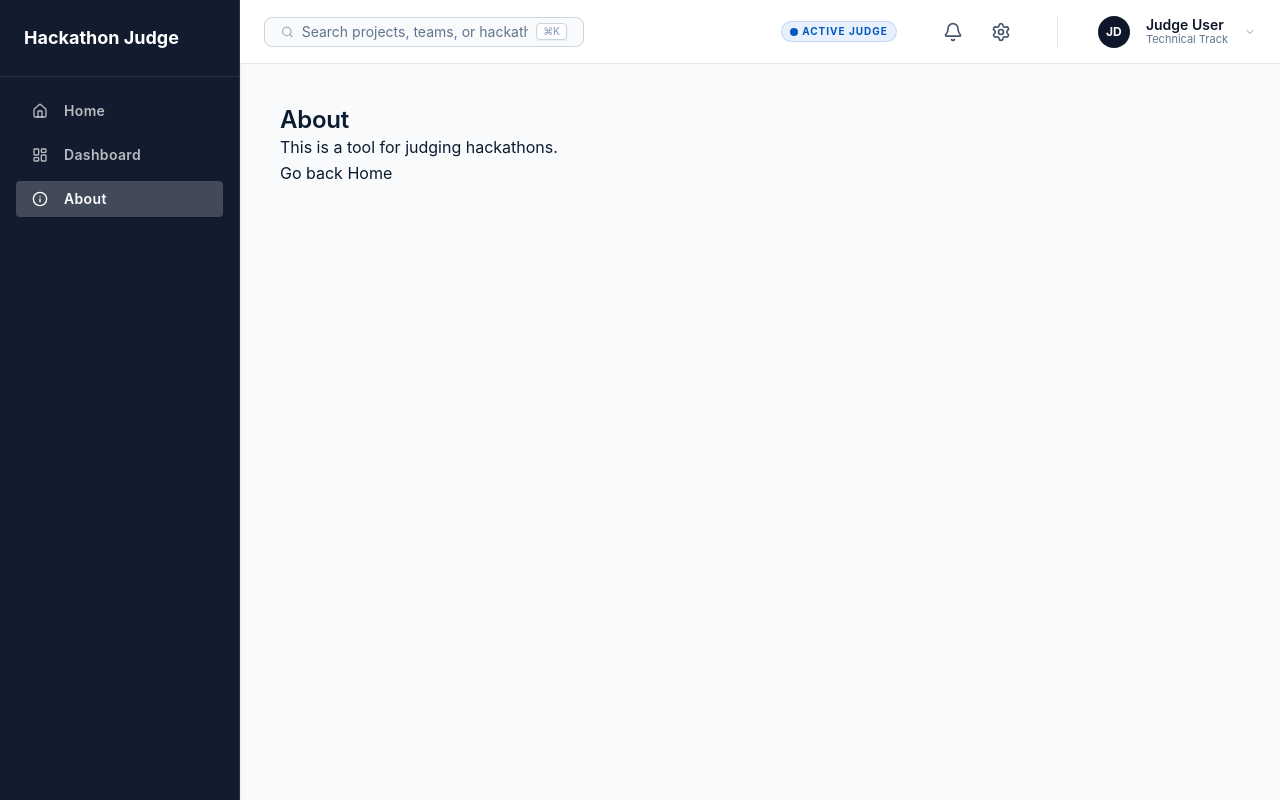
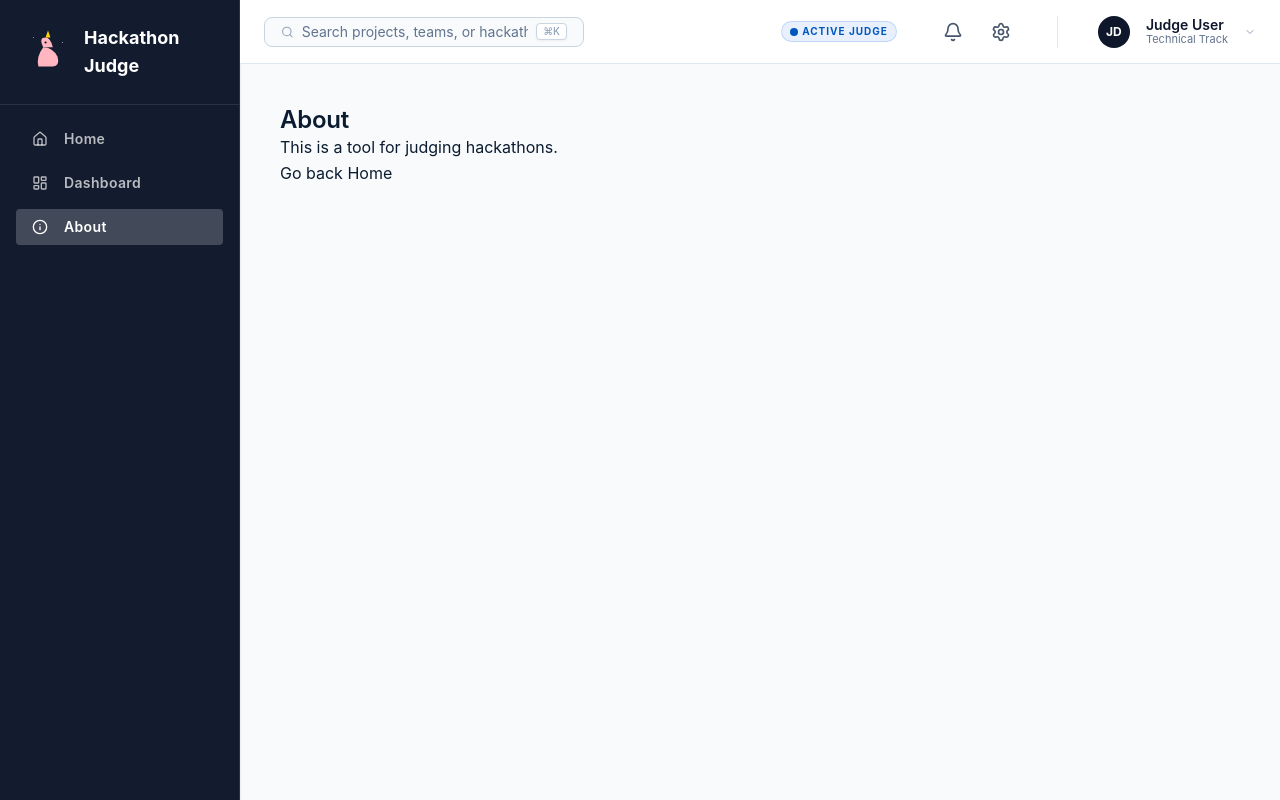
Before and after one commit to moficodes/hackathon-judge, a React (Vite) app in the folder frontend/: page /about in a window 1280 px wide. Built offline with nearby package versions, Linux system fonts and the light colour scheme.

Commit message:
feat: add unicorn mascot to frontend

```diff
--- a/frontend/src/components/Sidebar.tsx
+++ b/frontend/src/components/Sidebar.tsx
@@ -1,5 +1,6 @@
 import { NavLink } from 'react-router-dom';
 import { Home, LayoutDashboard, Info } from 'lucide-react';
+import UnicornMascot from './UnicornMascot';
 
 const navItems = [
   { name: 'Home', path: '/', icon: Home },
@@ -10,8 +11,8 @@ const navItems = [
 export default function Sidebar() {
   return (
     <aside className="hidden md:flex bg-primary text-white border-r border-white/10 shadow-sm z-10 flex-col w-[240px]">
-      <div className="p-lg font-bold text-lg border-b border-white/10">
-        Hackathon Judge
+      <div className="p-lg border-b border-white/10">
+        <UnicornMascot />
       </div>
       <nav className="flex-1 p-md">
         <ul className="flex flex-col gap-sm">
--- /dev/null
+++ b/frontend/src/components/UnicornMascot.tsx
@@ -0,0 +1,24 @@
+import { useState } from 'react';
+import calmUnicorn from '../assets/unicorn_calm.svg';
+import neighUnicorn from '../assets/unicorn_neigh.svg';
+
+export default function UnicornMascot() {
+  const [isNeighing, setIsNeighing] = useState(false);
+
+  return (
+    <div
+      className="flex items-center gap-3 cursor-pointer group"
+      onClick={() => setIsNeighing(!isNeighing)}
+      title="Click me!"
+    >
+      <img
+        src={isNeighing ? neighUnicorn : calmUnicorn}
+        alt="Friendly Unicorn Mascot"
+        className="w-12 h-12 transition-transform group-hover:scale-110"
+      />
+      <span className="font-bold text-lg select-none">
+        Hackathon Judge
+      </span>
+    </div>
+  );
+}
```
Also changed, not shown: frontend/src/assets/unicorn_calm.svg (added), frontend/src/assets/unicorn_neigh.svg (added).
